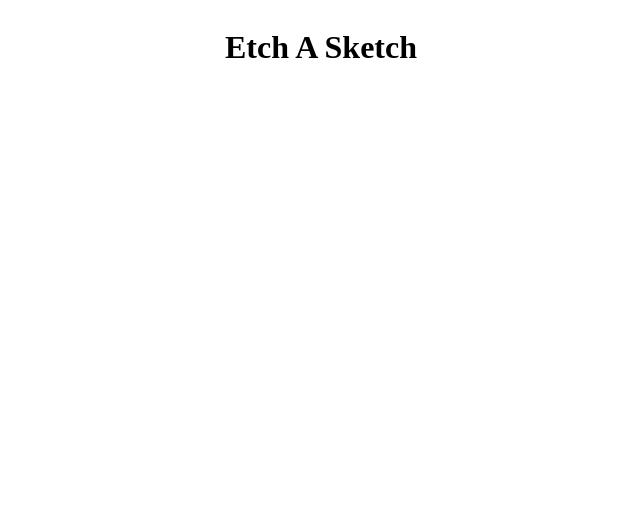
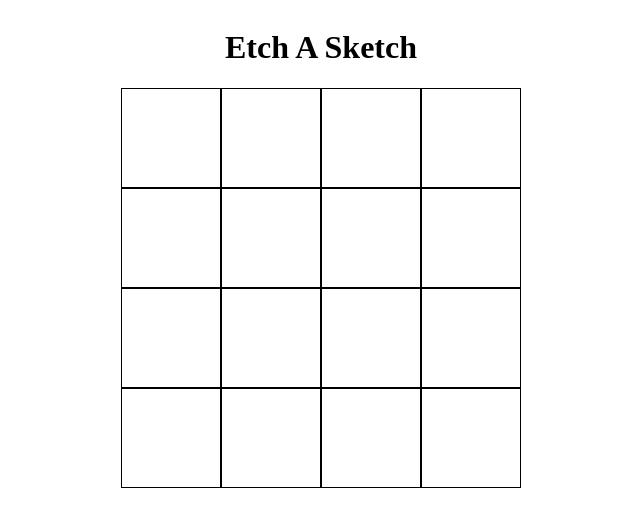
Before and after one commit to AaronRamawad/etch-a-sketch, a plain HTML site: page index.html in a window 1280 px wide. Shown: the whole page, without its empty margins (319-959 px from the left). Drawn offline with Linux system fonts and the light colour scheme.

Commit message:
create grid using js

```diff
--- a/script.js
+++ b/script.js
@@ -1,5 +1,20 @@
 function main() {
     const container = document.querySelector(".container");
 
+    const GRID_SIZE = 4;
+
+    for (let i = 0; i < GRID_SIZE; i++) {
+        let gridRow = document.createElement("div");
+        gridRow.setAttribute("class", "grid-row");
+        for (let j = 0; j < GRID_SIZE; j++) {
+            let gridSquare = document.createElement("div");
+            gridSquare.setAttribute("class", "grid-square");
+            gridRow.appendChild(gridSquare);
+        }
+        container.appendChild(gridRow);
+    }
+
 
 }
+
+main();
--- a/styles.css
+++ b/styles.css
@@ -3,3 +3,21 @@ body {
     flex-direction: column;
     align-items: center;
 }
+
+.container {
+    display: flex;
+    flex-direction: column;
+    width: 400px;
+    height: 400px;
+}
+
+.grid-row {
+    display: flex;
+    flex: 1;
+}
+
+.grid-square {
+    flex: 1;
+    border: solid 1px rgb(0,0,0);
+
+}
```
